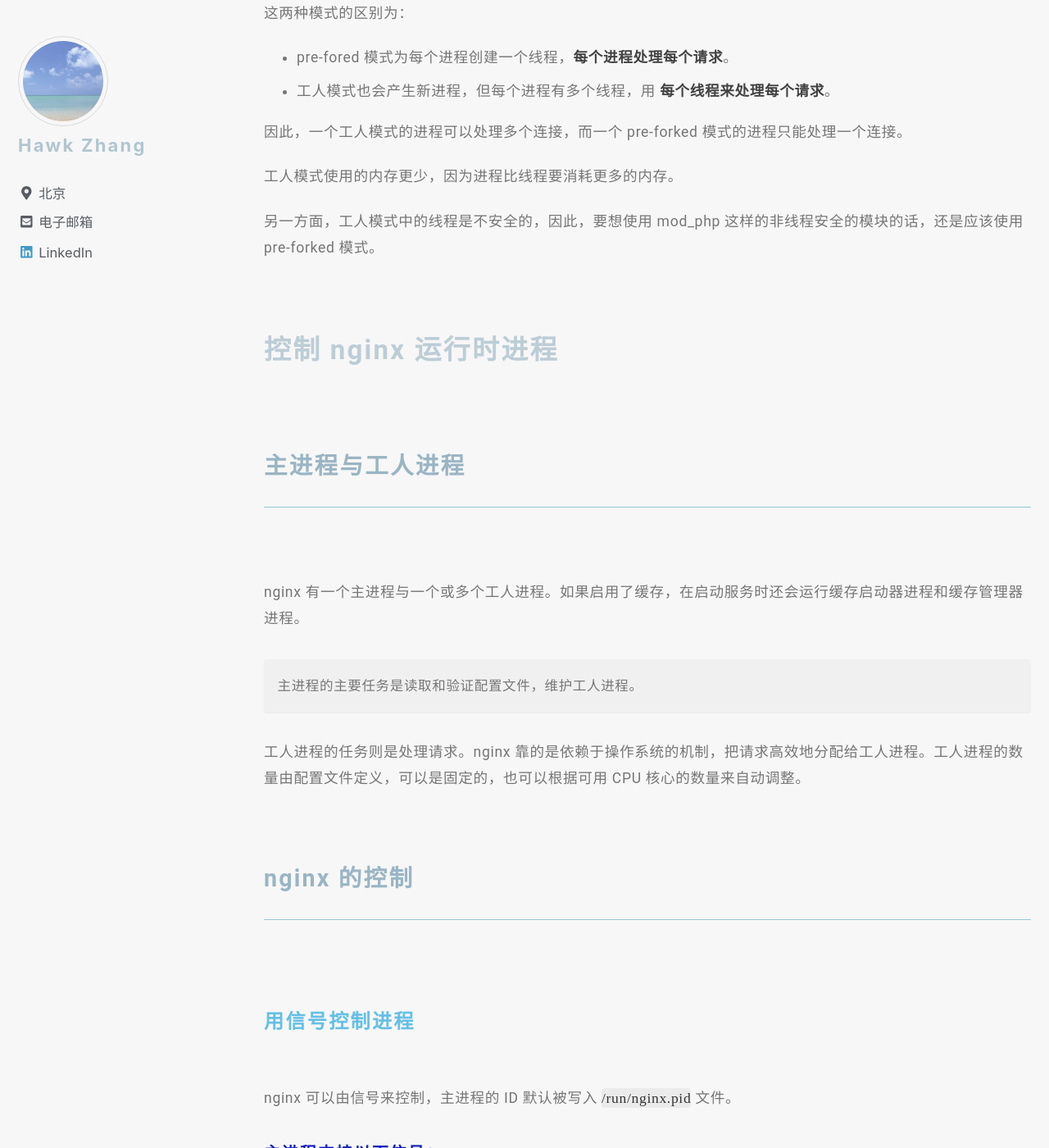
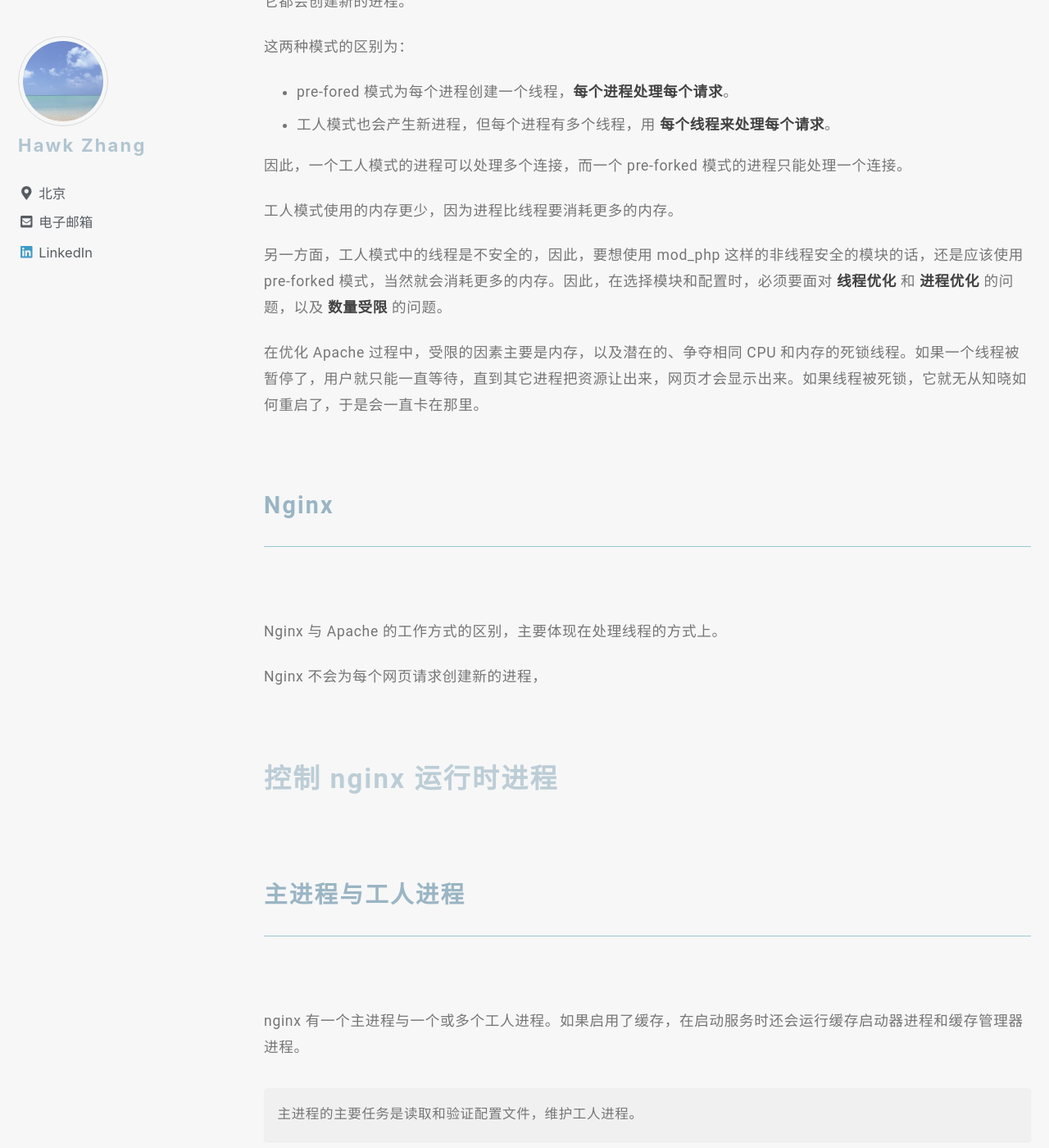
Before and after one commit to narru888/linotes_note, a Jekyll site: the page built from _posts/server/nginx/2016-01-03-nginx.basic.md, in a window 1280 px wide and 1400 px high, scrolled down 1805 px. Shown: the whole window at 82% size. Built offline with Jekyll 4.4.1, drawn with Linux system fonts in a browser that asks for light colours; nearby versions of some CDN libraries; a script that is not in the unit is left out.

Commit message:
update on 2018-09-25 10:10:01 CST

```diff
--- a/_posts/server/nginx/2016-01-03-nginx.basic.md
+++ b/_posts/server/nginx/2016-01-03-nginx.basic.md
@@ -47,9 +47,19 @@ Apache 通过创建进程和线程来管理额外的连接，管理员通过配
 
 工人模式使用的内存更少，因为进程比线程要消耗更多的内存。
 
-另一方面，工人模式中的线程是不安全的，因此，要想使用 mod_php 这样的非线程安全的模块的话，还是应该使用 pre-forked 模式。
+另一方面，工人模式中的线程是不安全的，因此，要想使用 mod_php 这样的非线程安全的模块的话，还是应该使用 pre-forked 模式，当然就会消耗更多的内存。因此，在选择模块和配置时，必须要面对 **线程优化** 和 **进程优化** 的问题，以及 **数量受限** 的问题。
+
+在优化 Apache 过程中，受限的因素主要是内存，以及潜在的、争夺相同 CPU 和内存的死锁线程。如果一个线程被暂停了，用户就只能一直等待，直到其它进程把资源让出来，网页才会显示出来。如果线程被死锁，它就无从知晓如何重启了，于是会一直卡在那里。
 
 
+
+
+
+### Nginx
+
+Nginx 与 Apache 的工作方式的区别，主要体现在处理线程的方式上。
+
+Nginx 不会为每个网页请求创建新的进程，
 
 
 
```
